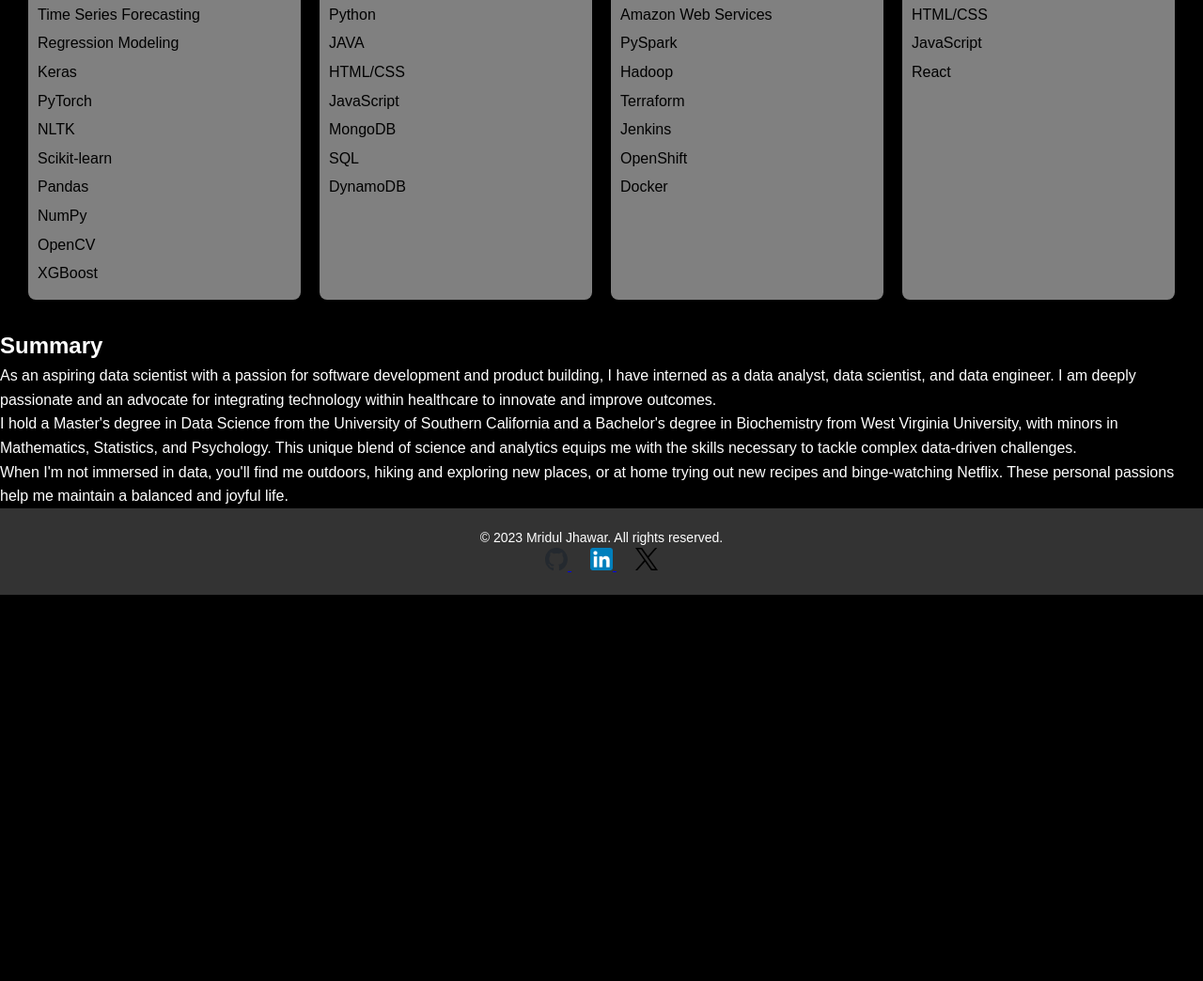
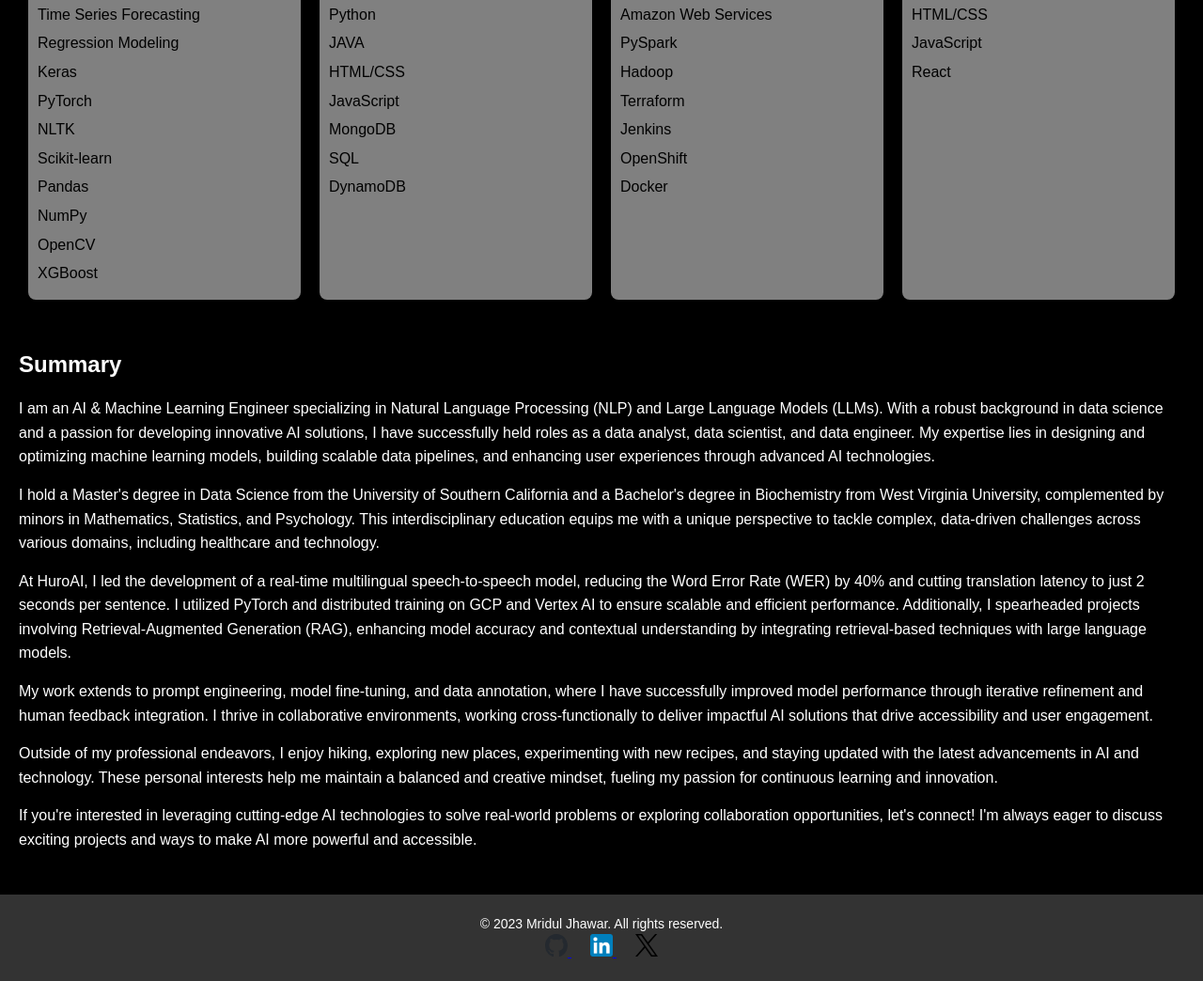
Before and after one commit to mj0038/PortolioWebsite, a plain HTML site: page index.html in a window 1280 px wide. Shown: the part 542-1586 px from the top of the page at 94% size. Before the commit the page ends 1175 px from the top, so only its background shows below. Drawn offline with Linux system fonts and the light colour scheme.

Commit message:
updated with js

```diff
--- a/assets/css/homepage.css
+++ b/assets/css/homepage.css
@@ -83,22 +83,37 @@ body {
         flex-basis: 45%; /* On smaller screens, make each category take roughly half the width */
     }
 }
-.summary{
+.summary {
     color: white;
+    padding: 20px; /* Add padding to create space inside the summary box */
+    margin-bottom: 10px; /* Add space between the summary and the footer */
+    line-height: 1.6; /* Increase line spacing for readability */
+    border-radius: 10px;
 
 }
+.summary h2 {
+    margin-bottom: 15px; /* Adds space between the heading and the first paragraph */
+}
 
-@media (max-width: 480px) {
-    .tech-category {
-        flex-basis: 100%; /* On very small screens, stack the categories vertically */
-    }
+.summary p {
+    margin-bottom: 15px; /* Adds space between paragraphs */
 }
+
+
 .footer {
     background-color: #333; /* Dark background for footer */
     color: white; /* Text color */
     text-align: center; /* Center the content */
     padding: 20px; /* Padding around the content */
     font-size: 14px;
+    margin-top: 5px; /* Add space between the summary and the footer */
+}
+
+@media (max-width: 768px) {
+    .summary {
+        padding: 15px; /* Adjust padding for smaller screens */
+        margin-bottom: 30px; /* Adjust margin for smaller screens */
+    }
 }
 
 .footer .social-links a {
--- a/assets/js/homepage.js
+++ b/assets/js/homepage.js
@@ -2,7 +2,7 @@
 const introductionData = {
     imageUrl: "assets/images/home/Mridul_headshot.jpeg",
     name: "Hi, I am Mridul Jhawar!!",
-    description: "USC Data Science Graduate | AI & ML Enthusiast | Open to Opportunities | Breaking into the world of Software Engineering | Photographer | Serial Traveler | WVU Alum"
+    description: "AI & NLP Engineer | Architecting Multilingual Models and Human Action Recognition Systems | AI Innovator | USC & WVU Alum | Photographer & World Explorer"
 };
 
 // Tech stack categories
@@ -28,10 +28,14 @@ const techStackData = [
 // Summary section
 const summaryData = `
     <h2>Summary</h2>
-    <p>As an aspiring data scientist with a passion for software development and product building, I have interned as a data analyst, data scientist, and data engineer. I am deeply passionate and an advocate for integrating technology within healthcare to innovate and improve outcomes.</p>
-    <p>I hold a Master's degree in Data Science from the University of Southern California and a Bachelor's degree in Biochemistry from West Virginia University, with minors in Mathematics, Statistics, and Psychology. This unique blend of science and analytics equips me with the skills necessary to tackle complex data-driven challenges.</p>
-    <p>When I'm not immersed in data, you'll find me outdoors, hiking and exploring new places, or at home trying out new recipes and binge-watching Netflix. These personal passions help me maintain a balanced and joyful life.</p>
+    <p>I am an AI & Machine Learning Engineer specializing in Natural Language Processing (NLP) and Large Language Models (LLMs). With a robust background in data science and a passion for developing innovative AI solutions, I have successfully held roles as a data analyst, data scientist, and data engineer. My expertise lies in designing and optimizing machine learning models, building scalable data pipelines, and enhancing user experiences through advanced AI technologies.</p>
+    <p>I hold a Master's degree in Data Science from the University of Southern California and a Bachelor's degree in Biochemistry from West Virginia University, complemented by minors in Mathematics, Statistics, and Psychology. This interdisciplinary education equips me with a unique perspective to tackle complex, data-driven challenges across various domains, including healthcare and technology.</p>
+    <p>At HuroAI, I led the development of a real-time multilingual speech-to-speech model, reducing the Word Error Rate (WER) by 40% and cutting translation latency to just 2 seconds per sentence. I utilized PyTorch and distributed training on GCP and Vertex AI to ensure scalable and efficient performance. Additionally, I spearheaded projects involving Retrieval-Augmented Generation (RAG), enhancing model accuracy and contextual understanding by integrating retrieval-based techniques with large language models.</p>
+    <p>My work extends to prompt engineering, model fine-tuning, and data annotation, where I have successfully improved model performance through iterative refinement and human feedback integration. I thrive in collaborative environments, working cross-functionally to deliver impactful AI solutions that drive accessibility and user engagement.</p>
+    <p>Outside of my professional endeavors, I enjoy hiking, exploring new places, experimenting with new recipes, and staying updated with the latest advancements in AI and technology. These personal interests help me maintain a balanced and creative mindset, fueling my passion for continuous learning and innovation.</p>
+    <p>If you're interested in leveraging cutting-edge AI technologies to solve real-world problems or exploring collaboration opportunities, let's connect! I'm always eager to discuss exciting projects and ways to make AI more powerful and accessible.</p>
 `;
+
 
 // Function to render introduction
 function renderIntroduction() {
```
Also changed, not shown: assets/js/experience.js (+16 -3 lines), assets/icons/experience/huro_logo.jpeg (added), index.html (line endings or trailing spaces), 1 other file.
